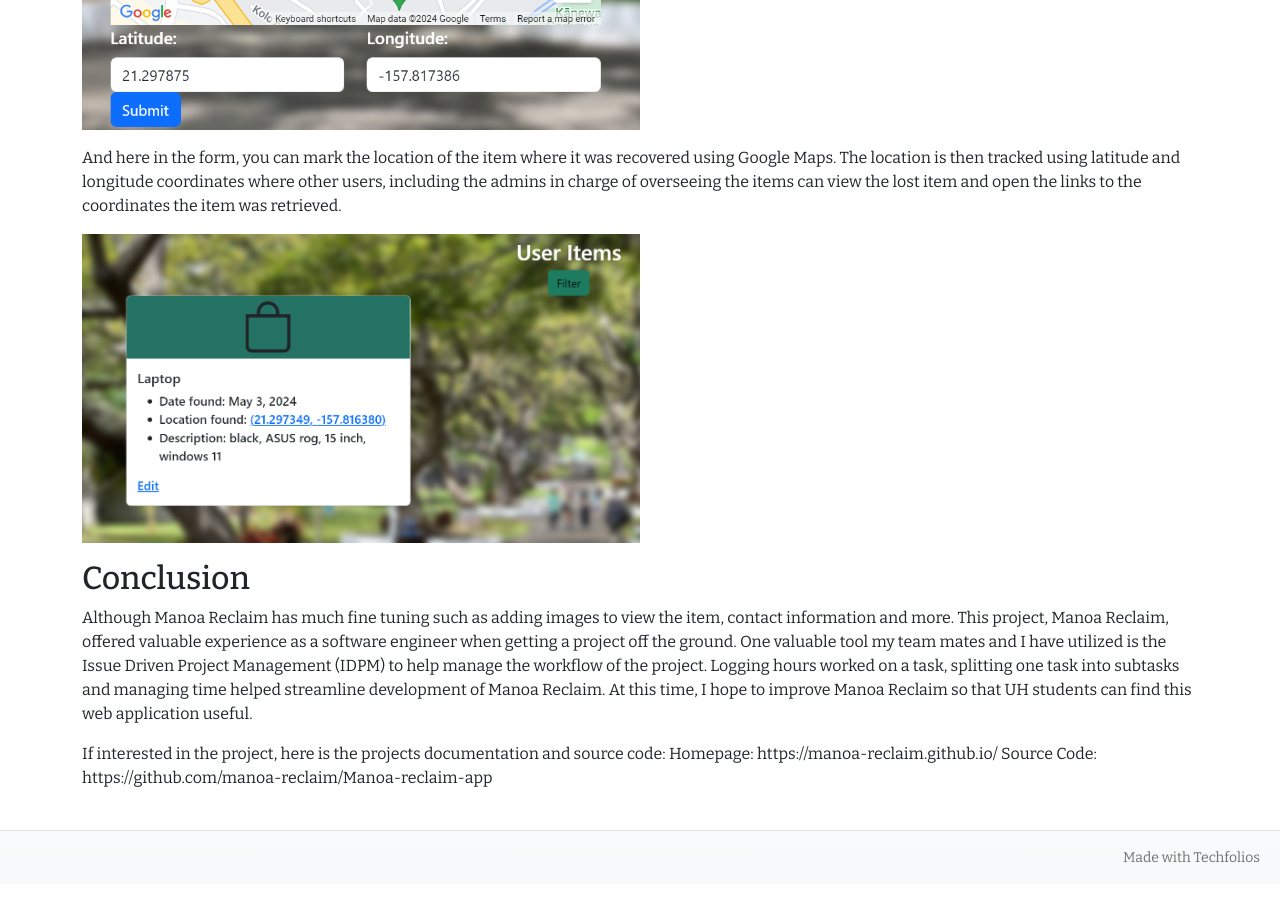
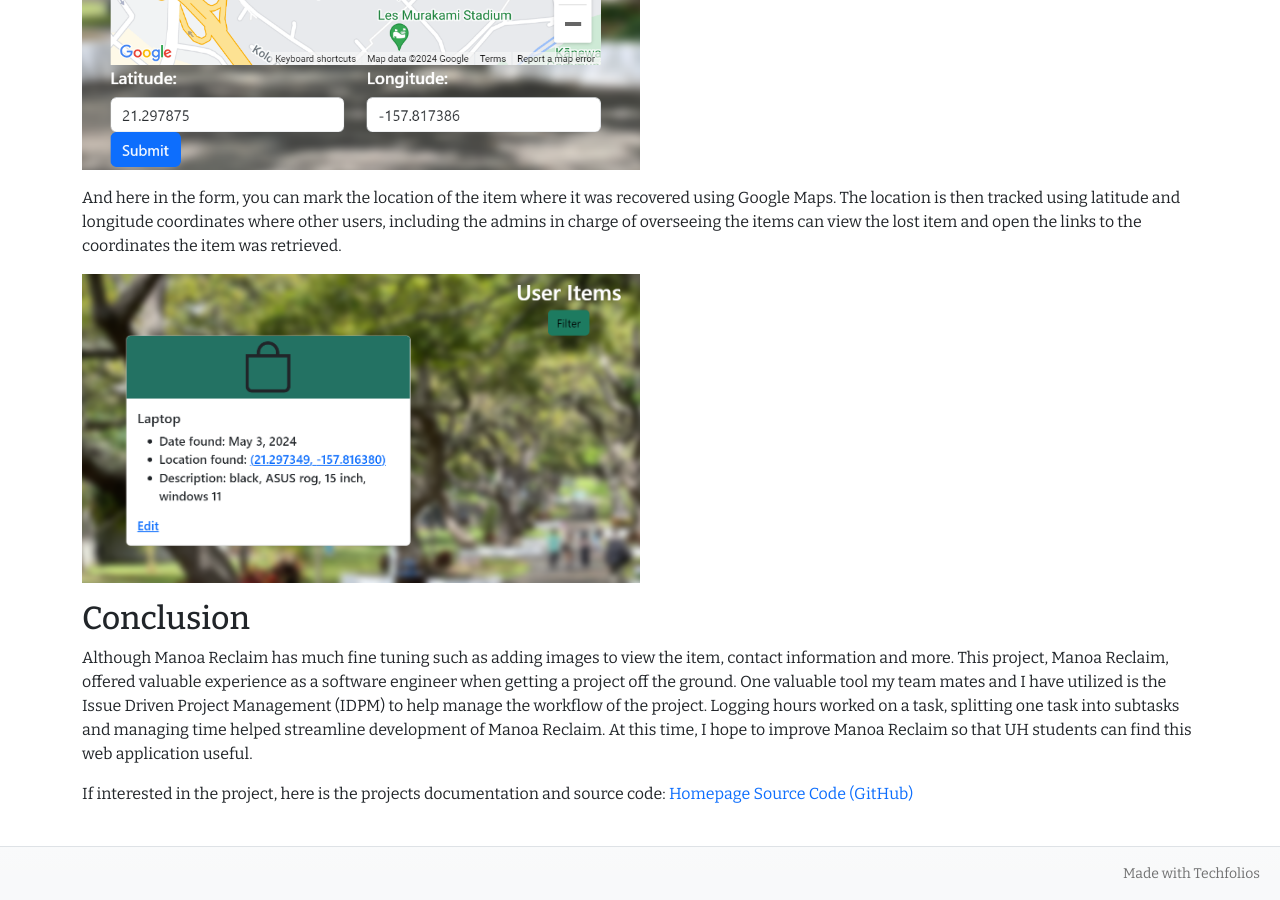
Before and after one commit to dport2469/roycenainoa, a Jekyll site: the page built from projects/manoa-reclaim.md, in a window 1280 px wide and 900 px high, scrolled down 1597 px. Built offline with Jekyll 4.4.1, drawn with Linux system fonts in a browser that asks for light colours; part of the change alters nothing that is shown; some of the changed text lies outside the part shown.

Commit message:
Update manoa-reclaim.md

```diff
--- a/projects/manoa-reclaim.md
+++ b/projects/manoa-reclaim.md
@@ -11,8 +11,9 @@ labels:
   - Software Engineering
 summary: "This is a software engineering project known as Manoa Reclaim, and for the project I designed a Lost and Found web application with other team members using software engineering concepts taught through the course."
 ---
-<img class="img-fluid" src="../img/Home.png" style="width: 50%; height: auto;">
-Website URL: https://manoareclaim.online/
+<img src="../img/Home.png" style="width: 50%; height: auto;">
+
+Website URL: [Manoa Reclaim](https://manoareclaim.online/)
 
 ## Overview
 
@@ -39,5 +40,5 @@ And here in the form, you can mark the location of the item where it was recover
 Although Manoa Reclaim has much fine tuning such as adding images to view the item, contact information and more. This project, Manoa Reclaim, offered valuable experience as a software engineer when getting a project off the ground. One valuable tool my team mates and I have utilized is the Issue Driven Project Management (IDPM) to help manage the workflow of the project. Logging hours worked on a task, splitting one task into subtasks and managing time helped streamline development of Manoa Reclaim. At this time, I hope to improve Manoa Reclaim so that UH students can find this web application useful.
 
 If interested in the project, here is the projects documentation and source code:
-Homepage: https://manoa-reclaim.github.io/
-Source Code: https://github.com/manoa-reclaim/Manoa-reclaim-app
+[Homepage](https://manoa-reclaim.github.io/)
+[Source Code (GitHub)](https://github.com/manoa-reclaim/Manoa-reclaim-app)
```
